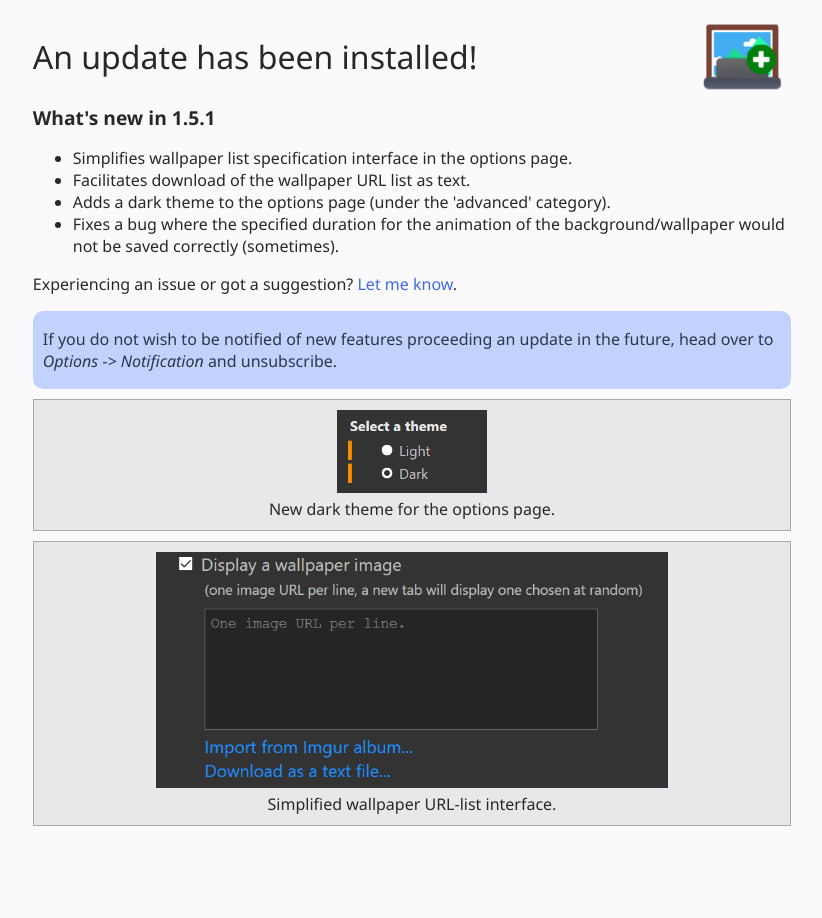
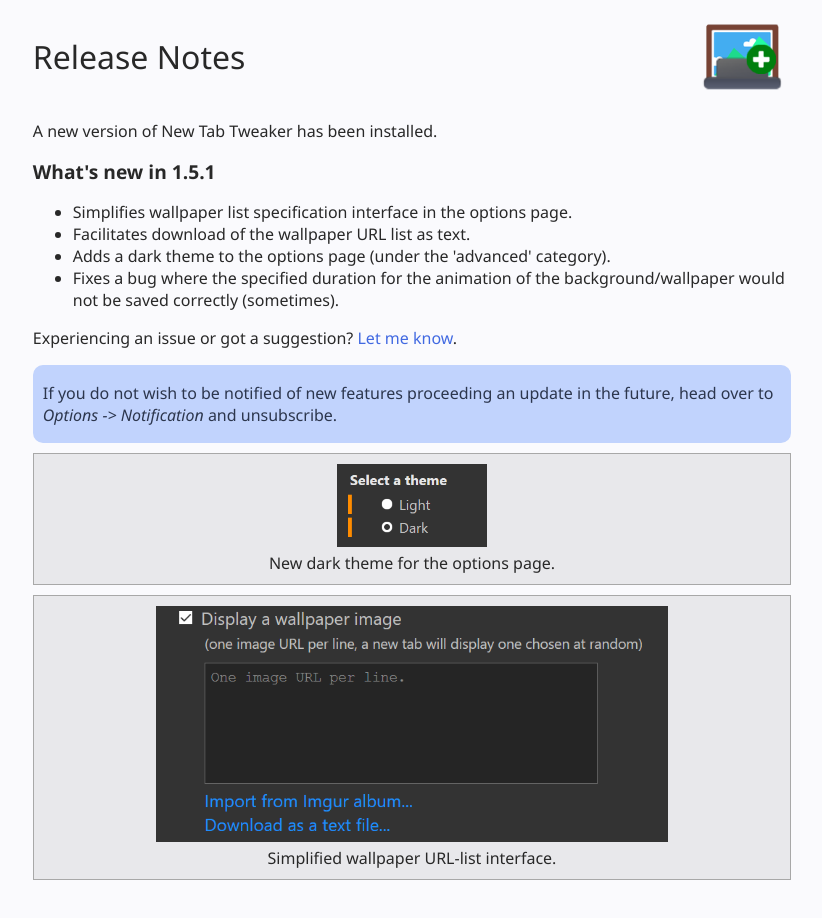
Before and after one commit to rharel/webext-new-tab-tweaker, a plain HTML site: page release-notes/1-5/1-5-1.html in a window 1280 px wide. Shown: the whole page, without its empty margins (228-1050 px from the left). Drawn offline with Linux system fonts and the light colour scheme.

Commit message:
rephrase update as release notes

```diff
--- a/release-notes/1-5/1-5-1.html
+++ b/release-notes/1-5/1-5-1.html
@@ -2,7 +2,7 @@
 <html lang="en">
 <head>
     <meta charset="UTF-8">
-    <title>Update Installed | New Tab Tweaker</title>
+    <title>Release Notes | New Tab Tweaker</title>
 
     <link rel="icon" type="image/png"
           href="../../images/icons/main_32.png"
@@ -13,10 +13,13 @@
 <body>
 <div id="content">
     <header>
-        <span>An update has been installed!</span>
+        <span>Release Notes</span>
         <img src="../../images/icons/main_96.png">
     </header>
 
+    <p>
+        A new version of New Tab Tweaker has been installed.
+    </p>
     <div id="whats-new">
         <header>What's new in 1.5.1</header>
         <ul>
```
